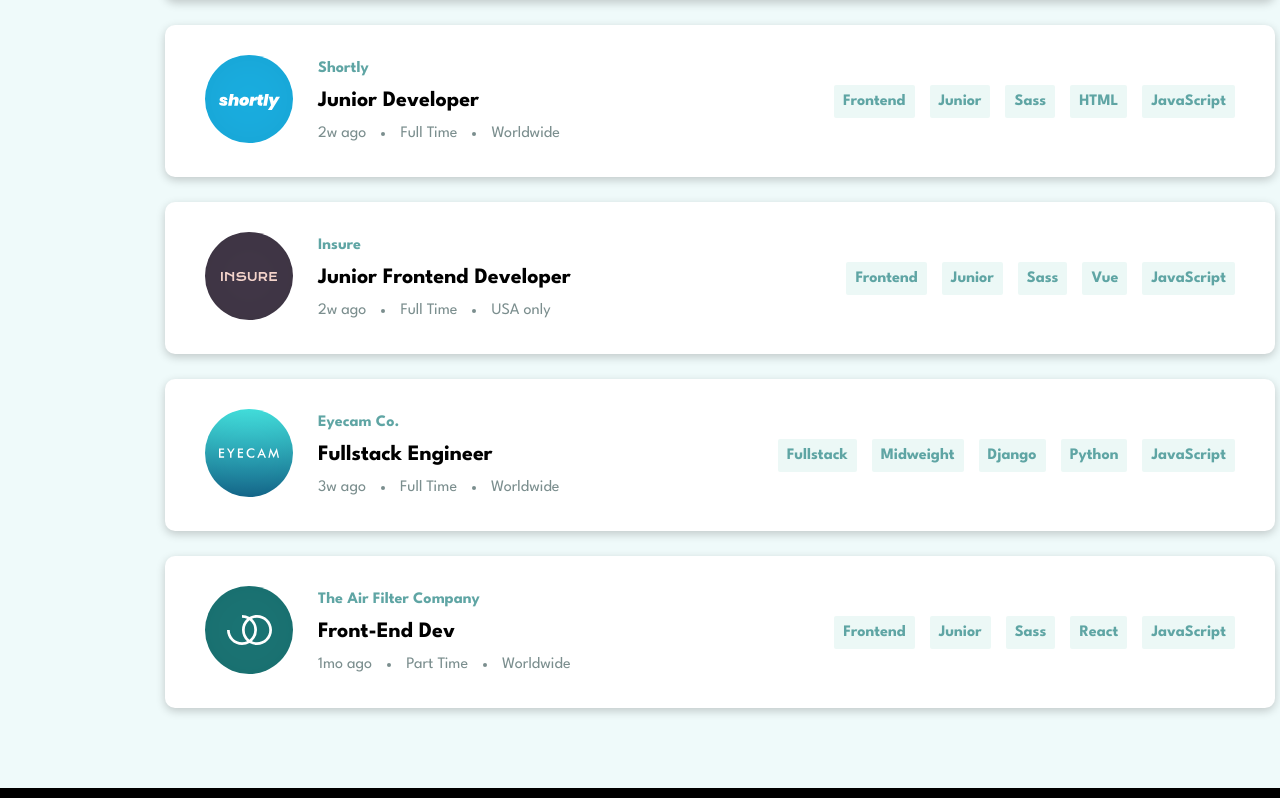
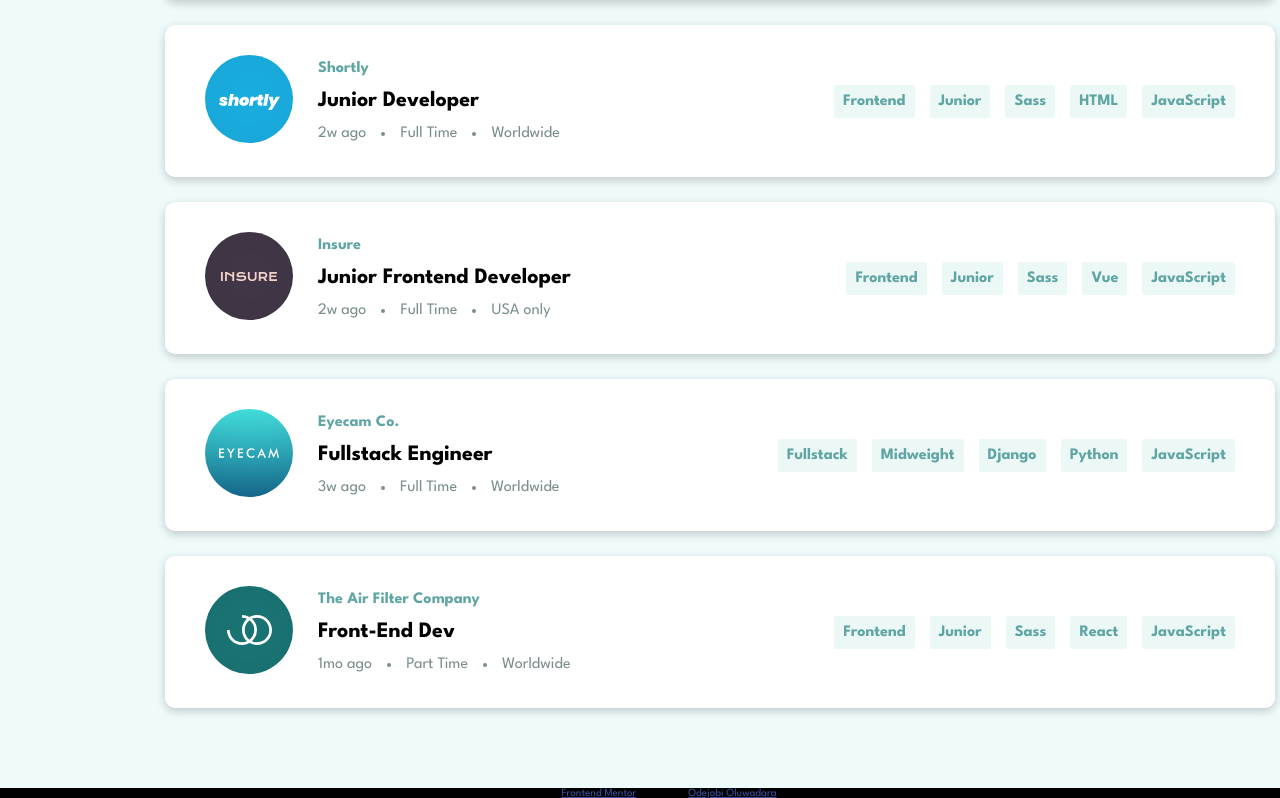
Before and after one commit to oluwadara5000/job-listing, a plain HTML site: page index.html in a window 1280 px wide. Shown: the part 1303-2101 px from the top of the page. Drawn offline with Linux system fonts and the light colour scheme.

Commit message:
Updated README

```diff
--- a/index.html
+++ b/index.html
@@ -357,10 +357,10 @@
 
 
 
-  <!-- <div class="attribution">
+  <div class="attribution">
     Challenge by <a href="https://www.frontendmentor.io?ref=challenge" target="_blank">Frontend Mentor</a>.
-    Coded by <a href="#">Your Name Here</a>.
-  </div> -->
+    Coded by <a href="https://github.com/oluwadara5000">Odejobi Oluwadara</a>.
+  </div>
 
   <script src="script.js"></script>
 </body>
```
Also changed, not shown: 1 other file.
